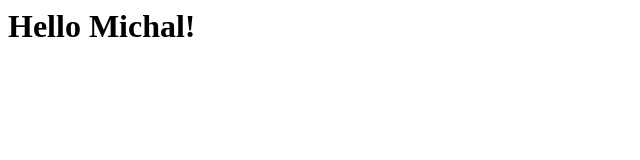
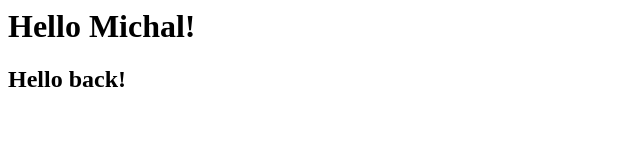
Before and after one commit to michal-antoniuk/introductions-2, a plain HTML site: page index.html in a window 1280 px wide. Shown: the whole page, without its empty margins (0-640 px from the left). Drawn offline with Linux system fonts and the light colour scheme.

Commit message:
hello back

```diff
--- a/index.html
+++ b/index.html
@@ -1 +1,2 @@
 <h1>Hello Michal!</h1>
+<h2>Hello back!</h2>
```
